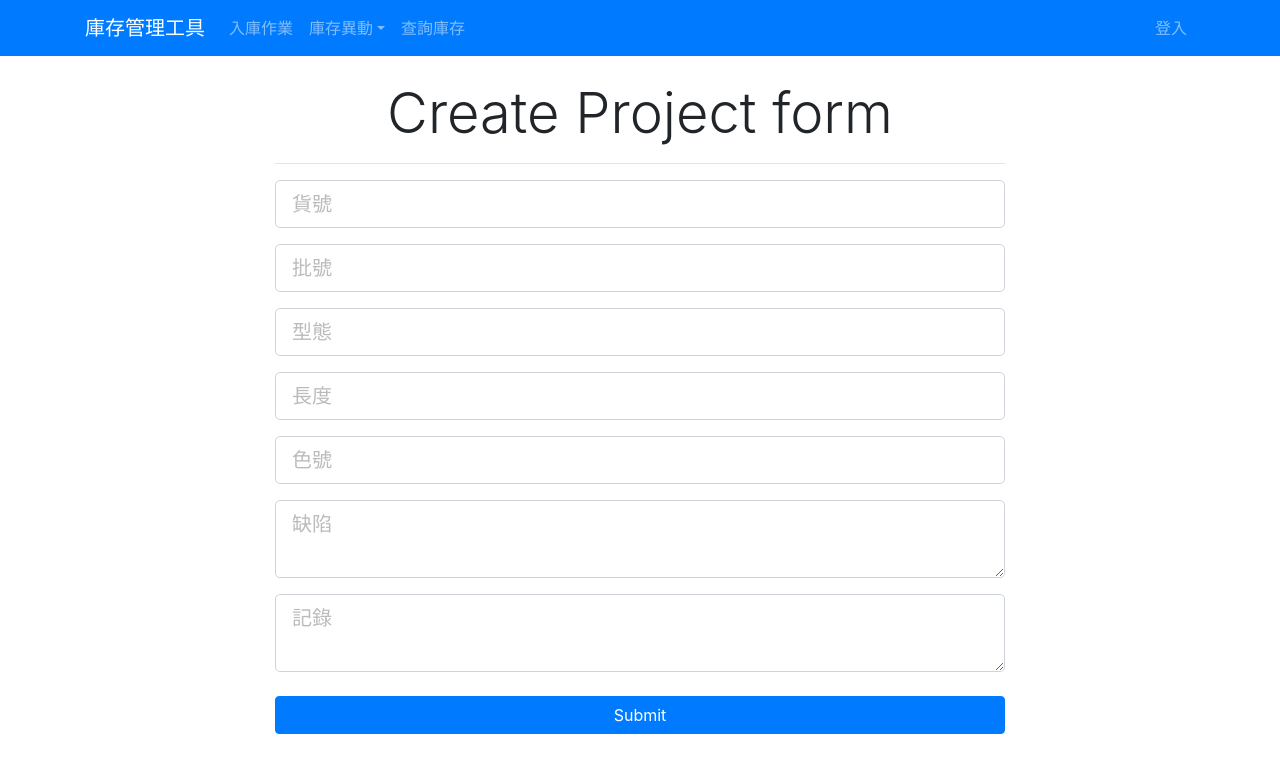
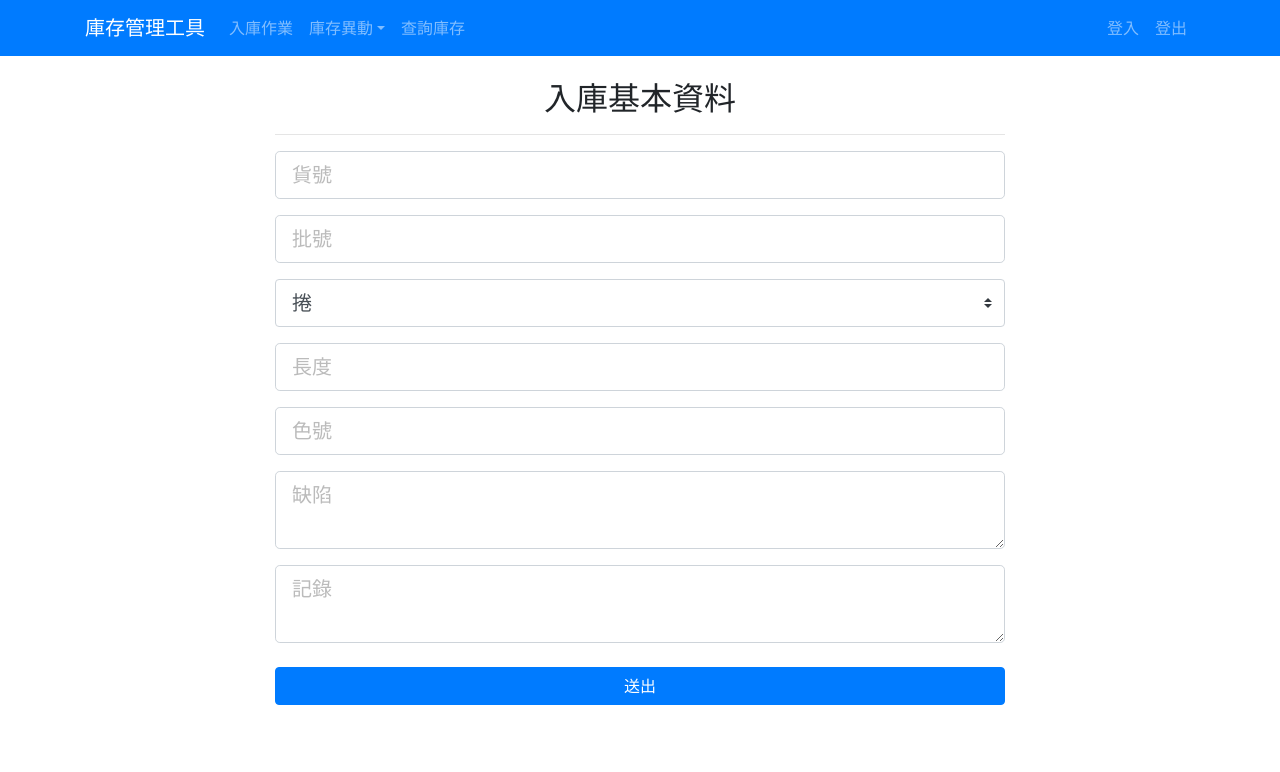
Before and after one commit to wcchenac/wmsdev, a React (Create React App) app in the folder wms-client/: page /cloth/instock in a window 1280 px wide. Shown: the top 772 px of the page. Built offline with nearby package versions, Linux system fonts and the light colour scheme.

Commit message:
modify form contents

```diff
--- a/wms-client/src/components/BO/Cloth/AddClothInfo.js
+++ b/wms-client/src/components/BO/Cloth/AddClothInfo.js
@@ -46,16 +46,18 @@ function AddClothInfo(props) {
       <div className="container">
         <div className="row">
           <div className="col-md-8 m-auto">
-            <h5 className="display-4 text-center">Create Project form</h5>
+            <p className="h2 text-center">入庫基本資料</p>
             <hr />
             <ClothIdentifierBacklog onChange={handleIdentifierBacklogChange} />
             <ClothInfo onChange={handleClothInfoChange} />
             <ClothRecord onChange={handleClothRecordChange} />
-            <input
+            <button
               type="submit"
               className="btn btn-primary btn-block mt-4"
               onClick={handleOnSubmit}
-            />
+            >
+              送出
+            </button>
           </div>
         </div>
       </div>
--- a/wms-client/src/components/BO/Cloth/Forms/ClothIdentifierBacklog.js
+++ b/wms-client/src/components/BO/Cloth/Forms/ClothIdentifierBacklog.js
@@ -34,14 +34,17 @@ function ClothIdentifierBacklog(props) {
         />
       </div>
       <div className="form-group">
-        <input
-          type="text"
-          className="form-control form-control-lg"
-          placeholder="型態"
+        <select
+          className="custom-select custom-select-lg"
           name="type"
           value={values.type}
           onChange={handleChange}
-        />
+        >
+          <option selected value="捲">
+            捲
+          </option>
+          <option value="板">板</option>
+        </select>
       </div>
       <div className="form-group">
         <input
--- a/wms-client/src/components/Layout/Header.js
+++ b/wms-client/src/components/Layout/Header.js
@@ -3,7 +3,7 @@ import React, { Component } from "react";
 class Header extends Component {
   render() {
     return (
-      <nav className="navbar navbar-expand-sm navbar-dark bg-primary mb-4">
+      <nav className="navbar sticky-top navbar-expand-sm navbar-dark bg-primary mb-4">
         <div className="container">
           <a className="navbar-brand" href="Dashboard.html">
             庫存管理工具
@@ -35,7 +35,7 @@ class Header extends Component {
                 </a>
                 <div className="dropdown-menu">
                   <a className="dropdown-item" href="/cloth/modify">
-                    板卷變動
+                    板捲變動
                   </a>
                   <a className="dropdown-item" href="/cloth/delete">
                     庫存註銷
@@ -55,6 +55,11 @@ class Header extends Component {
                   登入
                 </a>
               </li>
+              <li className="nav-item">
+                <a className="nav-link" href="login.html">
+                  登出
+                </a>
+              </li>
             </ul>
           </div>
         </div>
```
